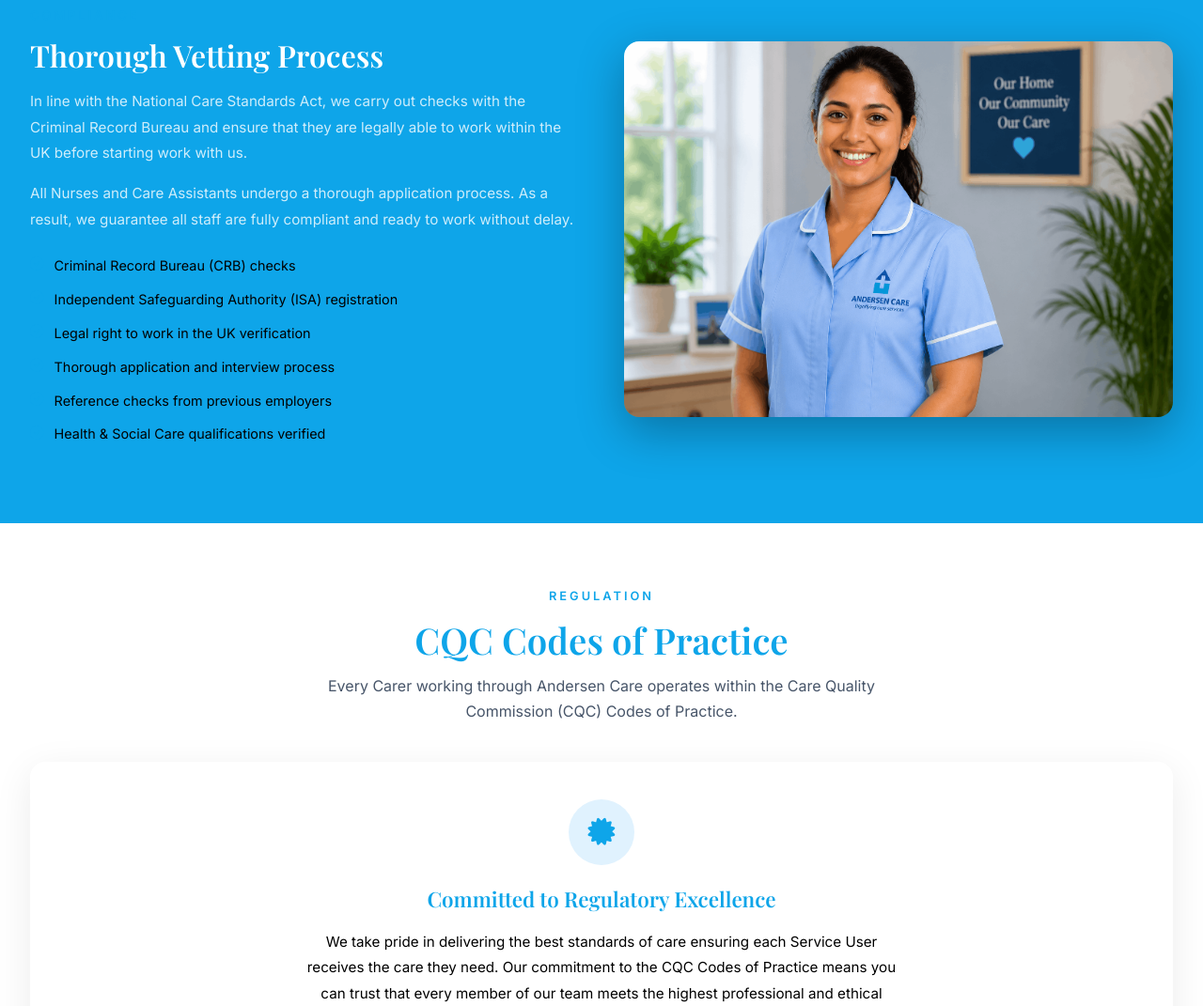
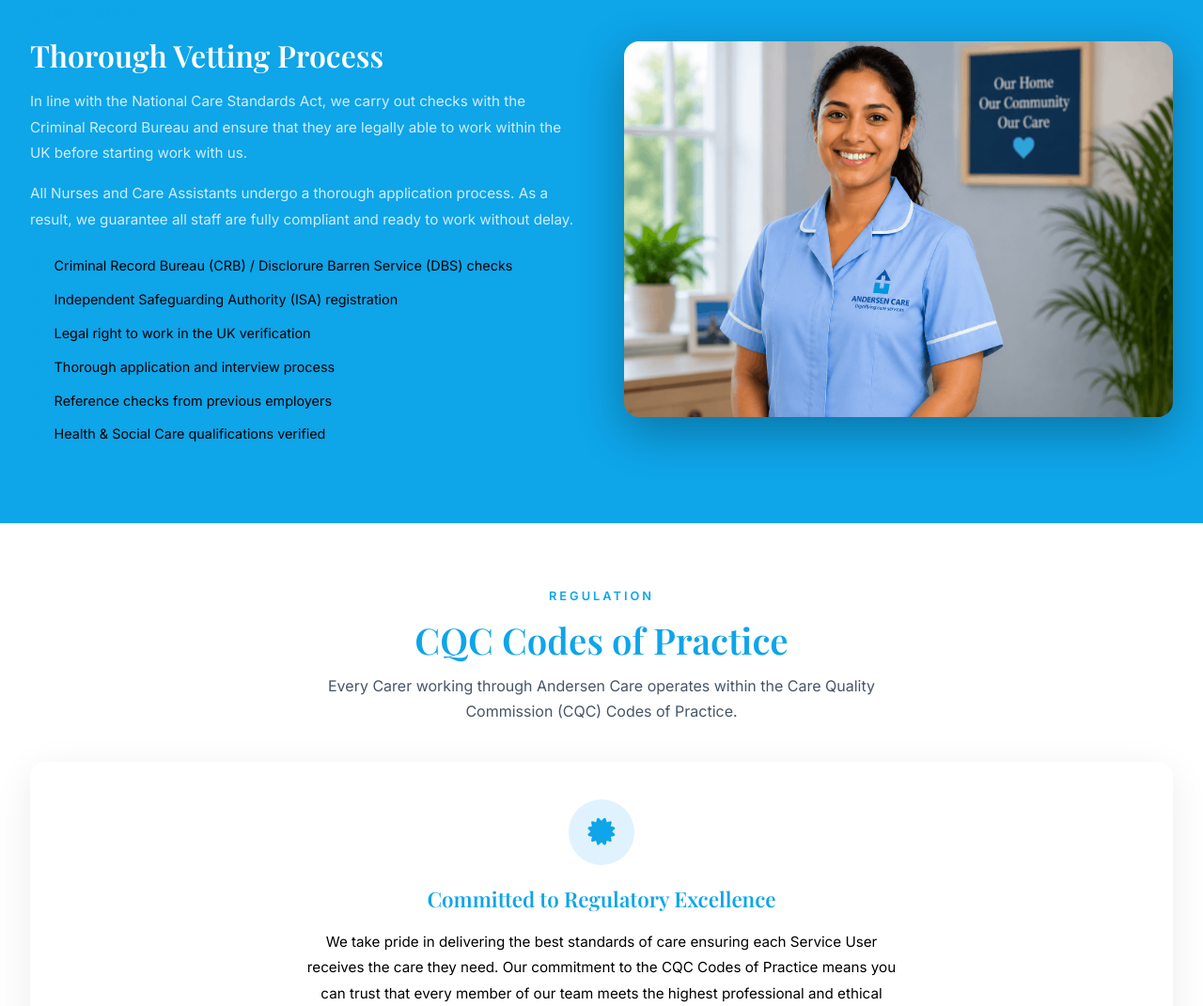
Before and after one commit to yungtoba/andersencare, a plain HTML site: page training.html in a window 1280 px wide. Shown: the part 1894-2965 px from the top of the page at 94% size. Drawn offline with nearby package versions, Linux system fonts and the light colour scheme.

Commit message:
Update training.html

```diff
--- a/training.html
+++ b/training.html
@@ -135,7 +135,7 @@
                     <p style="color: rgba(255,255,255,0.8); margin-bottom: 1rem; line-height: 1.8; font-size: 0.95rem;">In line with the National Care Standards Act, we carry out checks with the Criminal Record Bureau and ensure that they are legally able to work within the UK before starting work with us.</p>
                     <p style="color: rgba(255,255,255,0.8); margin-bottom: 1.5rem; line-height: 1.8; font-size: 0.95rem;">All Nurses and Care Assistants undergo a thorough application process. As a result, we guarantee all staff are fully compliant and ready to work without delay.</p>
                     <ul class="check-list" style="color: rgba(255,255,255,0.8);">
-                        <li><i class="fas fa-check-circle"></i> Criminal Record Bureau (CRB) checks</li>
+                        <li><i class="fas fa-check-circle"></i> Criminal Record Bureau (CRB) / Disclorure Barren Service (DBS) checks</li>
                         <li><i class="fas fa-check-circle"></i> Independent Safeguarding Authority (ISA) registration</li>
                         <li><i class="fas fa-check-circle"></i> Legal right to work in the UK verification</li>
                         <li><i class="fas fa-check-circle"></i> Thorough application and interview process</li>
```
